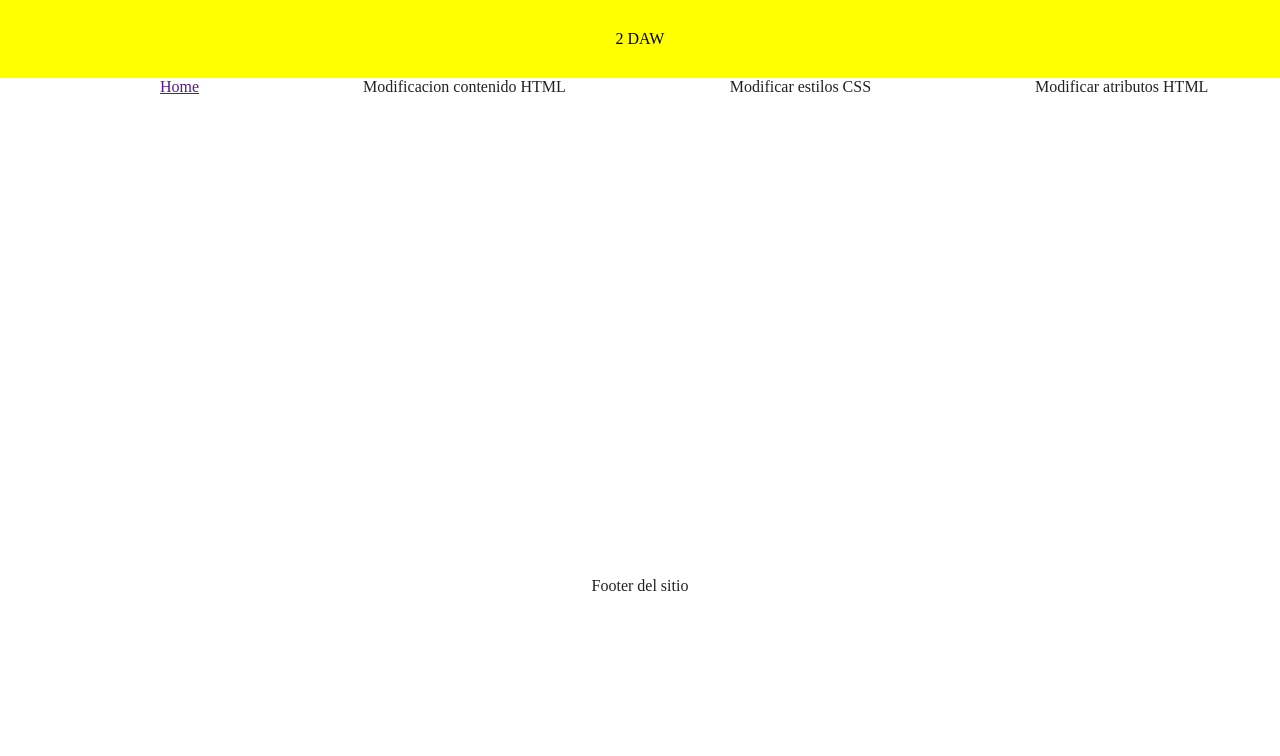
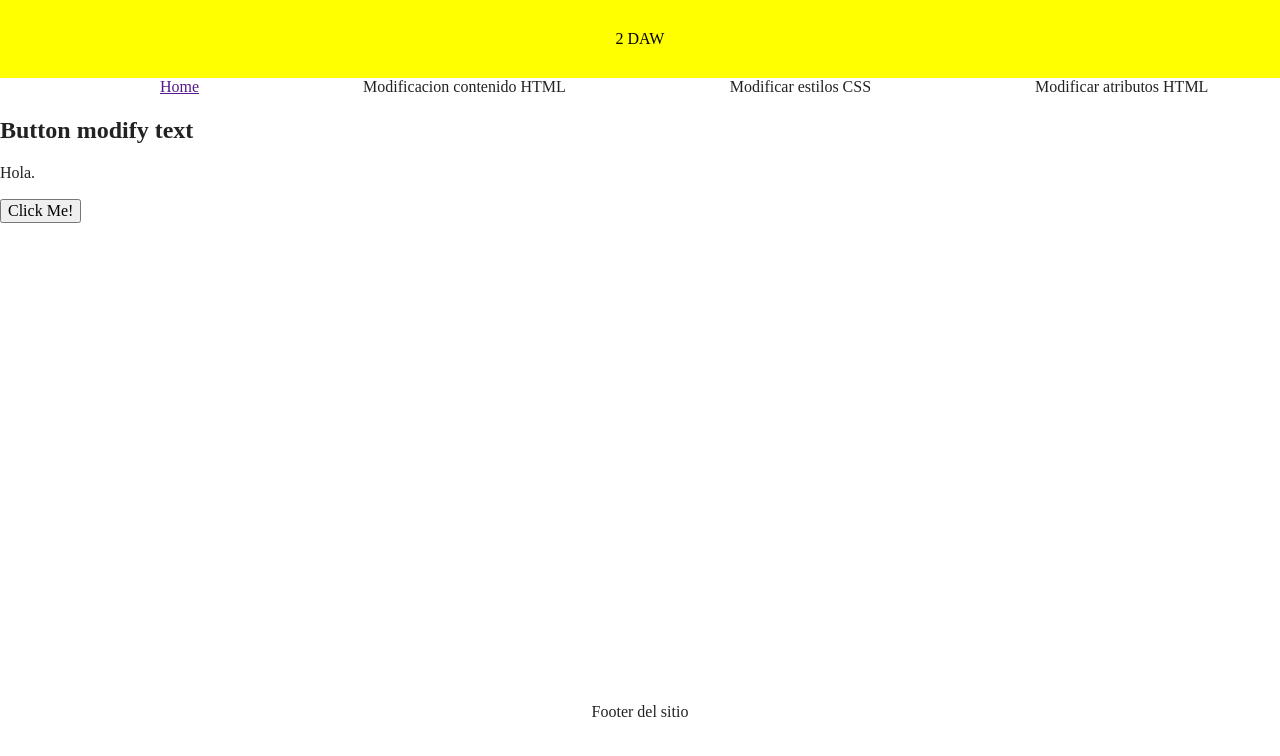
Before and after one commit to JuanLuisLopez-code/PracticaDeploy, a website built with Parcel: page index.html in a window 1280 px wide. Built offline with nearby package versions, Linux system fonts and the light colour scheme.

Commit message:
User2: contenidoHTML

```diff
--- a/index.html
+++ b/index.html
@@ -34,10 +34,20 @@
   <div>Modificacion contenido HTML</div>
   <div>Modificar estilos CSS</div>
   <div>Modificar atributos HTML</div>
+
+  <!-- Button for modify text of <p> -->
+  <h2>Button modify text</h2>
+  <p id="demo">Hola.</p>
+  <button type="button" onclick='document.getElementById("demo").innerHTML = "Adios!"'>Click Me!</button>
+
   <footer>Footer del sitio</footer>
   <script src="js/vendor/modernizr-3.11.2.min.js"></script>
   <script src="js/plugins.js"></script>
   <script src="js/main.js"></script>
+
+
+
+
 
   <!-- Google Analytics: change UA-XXXXX-Y to be your site's ID. -->
   <script>
```
